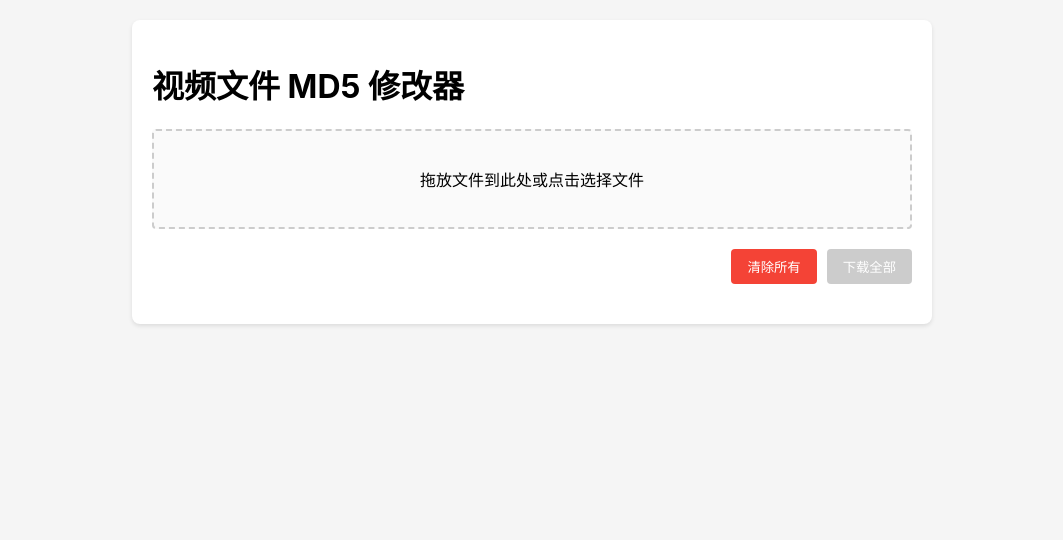
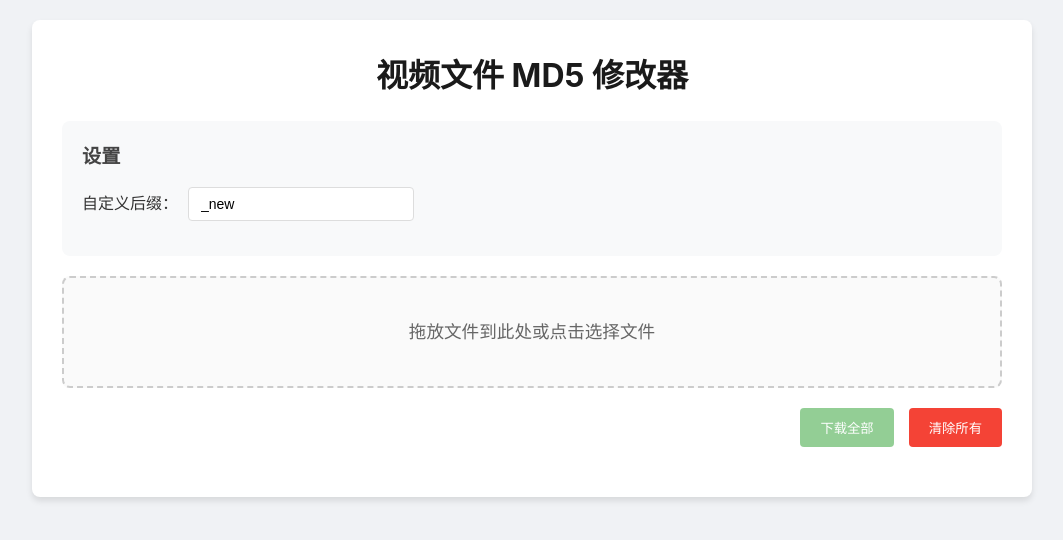
Before and after one commit to kokojacket/md5-modifier, a plain HTML site: page index.html in a window 1280 px wide. Shown: the whole page, without its empty margins (108-1171 px from the left). Drawn offline with Linux system fonts and the light colour scheme.

Commit message:
Enhance UI and add custom suffix feature for video file MD5 modifier

```diff
--- a/index.html
+++ b/index.html
@@ -5,34 +5,92 @@
     <meta name="viewport" content="width=device-width, initial-scale=1.0">
     <title>视频文件 MD5 修改器</title>
     <style>
+        :root {
+            --primary-color: #2196F3;
+            --primary-dark: #1976D2;
+            --success-color: #4CAF50;
+            --danger-color: #f44336;
+            --border-radius: 8px;
+        }
+
         body {
             font-family: -apple-system, BlinkMacSystemFont, 'Segoe UI', Roboto, 'Helvetica Neue', Arial, sans-serif;
-            max-width: 800px;
+            max-width: 1000px;
             margin: 0 auto;
             padding: 20px;
-            background: #f5f5f5;
+            background: #f0f2f5;
+            color: #333;
+            line-height: 1.6;
         }
 
         .container {
             background: white;
+            padding: 30px;
+            border-radius: var(--border-radius);
+            box-shadow: 0 4px 6px rgba(0,0,0,0.1);
+        }
+
+        h1 {
+            margin: 0 0 20px;
+            color: #1a1a1a;
+            font-size: 2em;
+            text-align: center;
+        }
+
+        .settings-panel {
+            background: #f8f9fa;
             padding: 20px;
-            border-radius: 8px;
-            box-shadow: 0 2px 4px rgba(0,0,0,0.1);
+            border-radius: var(--border-radius);
+            margin-bottom: 20px;
+        }
+
+        .settings-panel h2 {
+            margin: 0 0 15px;
+            font-size: 1.2em;
+            color: #444;
+        }
+
+        .suffix-input {
+            display: flex;
+            gap: 10px;
+            align-items: center;
+            margin-bottom: 15px;
+        }
+
+        .suffix-input input {
+            padding: 8px 12px;
+            border: 1px solid #ddd;
+            border-radius: 4px;
+            font-size: 14px;
+            flex: 1;
+            max-width: 200px;
         }
 
         .drop-zone {
             border: 2px dashed #ccc;
-            border-radius: 4px;
-            padding: 20px;
+            border-radius: var(--border-radius);
+            padding: 40px 20px;
             text-align: center;
             margin: 20px 0;
             background: #fafafa;
             transition: all 0.3s ease;
+            cursor: pointer;
+        }
+
+        .drop-zone:hover {
+            border-color: var(--primary-color);
+            background: #f5f5f5;
         }
 
         .drop-zone.drag-over {
-            border-color: #2196F3;
+            border-color: var(--primary-color);
             background: #E3F2FD;
+        }
+
+        .drop-zone p {
+            margin: 0;
+            font-size: 1.1em;
+            color: #666;
         }
 
         .file-list {
@@ -43,8 +101,17 @@
             display: flex;
             justify-content: space-between;
             align-items: center;
-            padding: 10px;
-            border-bottom: 1px solid #eee;
+            padding: 15px;
+            border: 1px solid #eee;
+            border-radius: var(--border-radius);
+            margin-bottom: 10px;
+            background: #fff;
+            transition: transform 0.2s ease;
+        }
+
+        .file-item:hover {
+            transform: translateX(5px);
+            border-color: #ddd;
         }
 
         .file-info {
@@ -55,108 +122,142 @@
             font-family: monospace;
             color: #666;
             font-size: 0.9em;
+            margin-top: 5px;
+        }
+
+        .button-group {
+            margin: 20px 0;
+            display: flex;
+            gap: 15px;
+            justify-content: flex-end;
         }
 
         button {
-            background: #2196F3;
-            color: white;
+            padding: 10px 20px;
             border: none;
-            padding: 8px 16px;
             border-radius: 4px;
             cursor: pointer;
-            transition: background 0.3s ease;
-        }
-
-        button:hover {
-            background: #1976D2;
+            font-weight: 500;
+            transition: all 0.3s ease;
+            display: flex;
+            align-items: center;
+            gap: 5px;
+            color: white;
         }
 
         button:disabled {
-            background: #ccc;
+            opacity: 0.6;
             cursor: not-allowed;
         }
 
+        .download-all {
+            background: var(--success-color);
+        }
+
+        .download-all:hover:not(:disabled) {
+            background: #388E3C;
+            transform: translateY(-1px);
+        }
+
+        .clear-all {
+            background: var(--danger-color);
+        }
+
+        .clear-all:hover:not(:disabled) {
+            background: #d32f2f;
+            transform: translateY(-1px);
+        }
+
+        .download-btn {
+            background: var(--primary-color);
+            padding: 8px 16px;
+        }
+
+        .download-btn:hover:not(:disabled) {
+            background: var(--primary-dark);
+        }
+
+        .remove-btn {
+            background: var(--danger-color);
+            padding: 8px 16px;
+        }
+
+        .remove-btn:hover:not(:disabled) {
+            background: #d32f2f;
+        }
+
         .progress {
-            height: 4px;
+            height: 6px;
             background: #eee;
-            margin-top: 5px;
-            border-radius: 2px;
+            margin-top: 8px;
+            border-radius: 3px;
             overflow: hidden;
         }
 
         .progress-bar {
             height: 100%;
-            background: #2196F3;
+            background: var(--primary-color);
             width: 0;
             transition: width 0.3s ease;
         }
 
         .status {
-            margin-top: 5px;
+            margin-top: 8px;
             font-size: 0.9em;
             color: #666;
         }
 
-        .button-group {
-            margin: 20px 0;
-            display: flex;
-            gap: 10px;
-            justify-content: flex-end;
+        @media (max-width: 768px) {
+            body {
+                padding: 10px;
             }
 
-        .download-all {
-            background: #4CAF50;
+            .container {
+                padding: 15px;
             }
 
-        .download-all:hover {
-            background: #388E3C;
+            .button-group {
+                flex-direction: column;
             }
 
-        .download-all:disabled {
-            background: #ccc;
-        }
-
-        .clear-all {
-            background: #f44336;
-        }
-
-        .clear-all:hover {
-            background: #d32f2f;
+            .file-item {
+                flex-direction: column;
+                gap: 10px;
             }
 
             .file-actions {
-            display: flex;
-            gap: 5px;
+                width: 100%;
+                justify-content: flex-end;
             }
-
-        .download-btn {
-            background: #2196F3;
-        }
-
-        .download-btn:hover {
-            background: #1976D2;
-        }
-
-        .remove-btn {
-            background: #f44336;
-        }
-
-        .remove-btn:hover {
-            background: #d32f2f;
         }
     </style>
 </head>
 <body>
     <div class="container">
         <h1>视频文件 MD5 修改器</h1>
+
+        <div class="settings-panel">
+            <h2>设置</h2>
+            <div class="suffix-input">
+                <label for="customSuffix">自定义后缀：</label>
+                <input type="text" id="customSuffix" placeholder="例如: _new" value="_new">
+            </div>
+        </div>
+
         <div class="drop-zone" id="dropZone">
             <p>拖放文件到此处或点击选择文件</p>
             <input type="file" id="fileInput" multiple accept=".mp4,.avi,.mkv,.mov" style="display: none">
         </div>
+
         <div class="button-group">
-            <button id="clearAllBtn" class="clear-all" onclick="clearAllFiles()">清除所有</button>
-            <button id="downloadAllBtn" class="download-all" disabled onclick="downloadAllFiles()">下载全部</button>
+            <button id="downloadAllBtn" class="download-all" disabled onclick="downloadAllFiles()">
+                <span>下载全部</span>
+            </button>
+            <button id="clearAllBtn" class="clear-all" onclick="clearAllFiles()">
+                <span>清除所有</span>
+            </button>
         </div>
+
         <div class="file-list" id="fileList"></div>
     </div>
 
@@ -455,14 +556,14 @@
             if (!fileInfo || !fileInfo.modifiedFile) return;
 
             try {
+                const customSuffix = document.getElementById('customSuffix').value || '_new';
                 const a = document.createElement('a');
                 const url = URL.createObjectURL(fileInfo.modifiedFile);
                 a.href = url;
-                a.download = `${fileInfo.file.name.replace(/\.[^/.]+$/, '')}-new${fileInfo.file.name.match(/\.[^/.]+$/)[0]}`;
+                a.download = `${fileInfo.file.name.replace(/\.[^/.]+$/, '')}${customSuffix}${fileInfo.file.name.match(/\.[^/.]+$/)[0]}`;
                 document.body.appendChild(a);
                 a.click();
 
-                // 延迟释放URL对象，确保下载开始后再释放
                 setTimeout(() => {
                     URL.revokeObjectURL(url);
                     document.body.removeChild(a);
@@ -479,7 +580,6 @@
             downloadBtn.disabled = true;
 
             try {
-                // 获取所有已完成处理的文件
                 const completedFiles = Array.from(files.entries())
                     .filter(([_, fileInfo]) => fileInfo.status === 'completed');
 
@@ -488,13 +588,10 @@
                     return;
                 }
 
-                // 通知用户
                 alert(`即将下载 ${completedFiles.length} 个文件，请允许浏览器的多个下载`);
+                const delay = ms => new Promise(resolve => setTimeout(resolve, ms));
+                const customSuffix = document.getElementById('customSuffix').value || '_new';
 
-                // 创建一个延迟函数
-                const delay = ms => new Promise(resolve => setTimeout(resolve, ms));
-
-                // 逐个下载文件，每个文件之间有更长的延迟
                 for (let i = 0; i < completedFiles.length; i++) {
                     const [fileId, fileInfo] = completedFiles[i];
 
@@ -502,16 +599,14 @@
                         const a = document.createElement('a');
                         const url = URL.createObjectURL(fileInfo.modifiedFile);
                         a.href = url;
-                        a.download = `${fileInfo.file.name.replace(/\.[^/.]+$/, '')}-new${fileInfo.file.name.match(/\.[^/.]+$/)[0]}`;
+                        a.download = `${fileInfo.file.name.replace(/\.[^/.]+$/, '')}${customSuffix}${fileInfo.file.name.match(/\.[^/.]+$/)[0]}`;
                         document.body.appendChild(a);
                         a.click();
 
-                        // 延迟释放资源
                         await delay(1500);
                         URL.revokeObjectURL(url);
                         document.body.removeChild(a);
 
-                        // 每个文件之间增加额外延迟，避免浏览器限制
                         if (i < completedFiles.length - 1) {
                             await delay(1000);
                         }
@@ -523,7 +618,6 @@
                 console.error('批量下载出错:', error);
                 alert('下载过程中出现错误，请重试');
             } finally {
-                // 重新启用下载按钮
                 updateDownloadAllButton();
             }
         }
```
Lines whose indentation alone changed are shown as unchanged.
